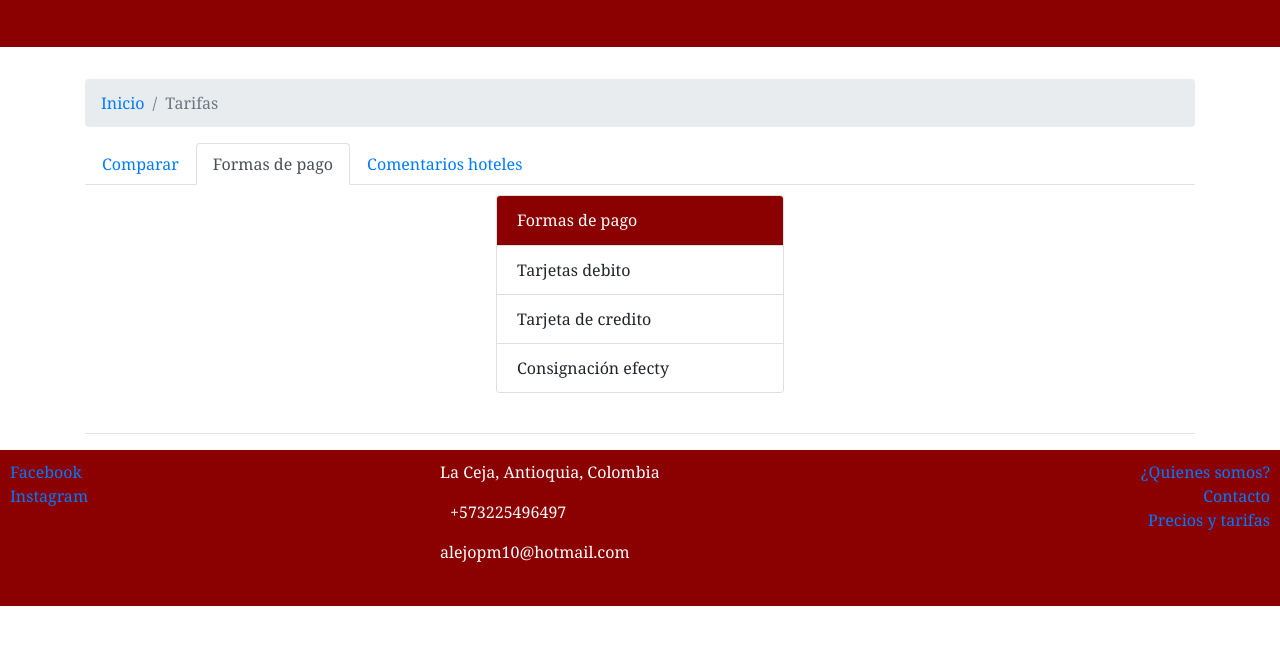
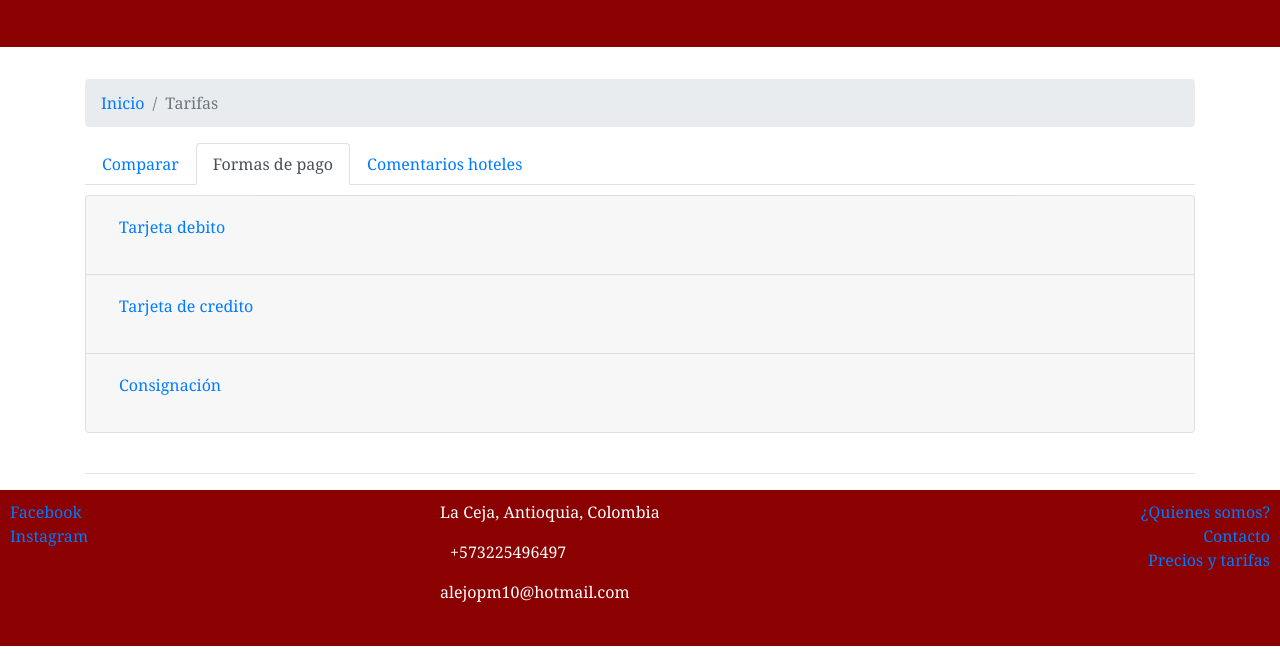
Before and after one commit to aperezmm/guia-hoteles, a website: page tarifa.html in a window 1280 px wide. Both pictures are taken after a click on the tab "Formas de pago". Shown: the part 157-813 px from the top of the page. Drawn offline with nearby package versions, Linux system fonts and the light colour scheme; a web font is replaced by a local one.

Commit message:
Usando accordion sobre tarjetas

```diff
--- a/tarifa.html
+++ b/tarifa.html
@@ -132,16 +132,59 @@
             </div>
 
             <div class="tab-pane fade" id="formasPago" role="tabpanel" aria-labelledby="formasPago-tab">
-                <div class="d-flex justify-content-center">
-                    <div class="card" style="width: 18rem;">
-                        <div class="card-header" style="background-color: darkred; color: white;">
-                            Formas de pago
+                <div class="accordion" id="accordionPago">
+                    <div class="card">
+                        <div class="card-header" id="headingOne">
+                            <h5 class="mb-0">
+                                <button class="btn btn-link" type="button" data-toggle="collapse"
+                                    data-target="#collapseDebito" aria-expanded="false" aria-controls="collapseDebito">
+                                    <p>Tarjeta debito</p>
+                                </button>
+                            </h5>
                         </div>
-                        <ul class="list-group list-group-flush">
-                            <li class="list-group-item">Tarjetas debito</li>
-                            <li class="list-group-item">Tarjeta de credito</li>
-                            <li class="list-group-item">Consignación efecty</li>
-                        </ul>
+                        <div id="collapseDebito" class="collapse" aria-labelledby="headingOne"
+                            data-parent="#collapseDebito">
+                            <div class="card-body">
+                                <p>Puedes pagar o reservar con tu tarjeta debito pago PSE.</p>
+                            </div>
+                        </div>
+                    </div>
+
+                    <div class="card">
+                        <div class="card-header" id="headingTwo">
+                            <h5 class="mb-0">
+                                <button class="btn btn-link" type="button" data-toggle="collapse"
+                                    data-target="#collapseCredito" aria-expanded="false"
+                                    aria-controls="collapseCredito">
+                                    <p>Tarjeta de credito</p>
+                                </button>
+                            </h5>
+                        </div>
+                        <div id="collapseCredito" class="collapse" aria-labelledby="headingTwo"
+                            data-parent="#collapseCredito">
+                            <div class="card-body">
+                                <p>Puedes pagar o reservar con tu tarjeta MasterCard o Visa</p>
+                            </div>
+                        </div>
+                    </div>
+
+                    <div class="card">
+                        <div class="card-header" id="headingThree">
+                            <h5 class="mb-0">
+                                <button class="btn btn-link" type="button" data-toggle="collapse"
+                                    data-target="#collapseConsignacion" aria-expanded="false"
+                                    aria-controls="collapseConsignacion">
+                                    <p>Consignación</p>
+                                </button>
+                            </h5>
+                        </div>
+                        <div id="collapseConsignacion" class="collapse" aria-labelledby="headingThree"
+                            data-parent="#collapseConsignacion">
+                            <div class="card-body">
+                                <p>Puedes pagar o realizar reserva haciendo consignación a Bancolombia adjuntando
+                                    comprobante al número +57 333 3333 33 33</p>
+                            </div>
+                        </div>
                     </div>
                 </div>
             </div>
```
